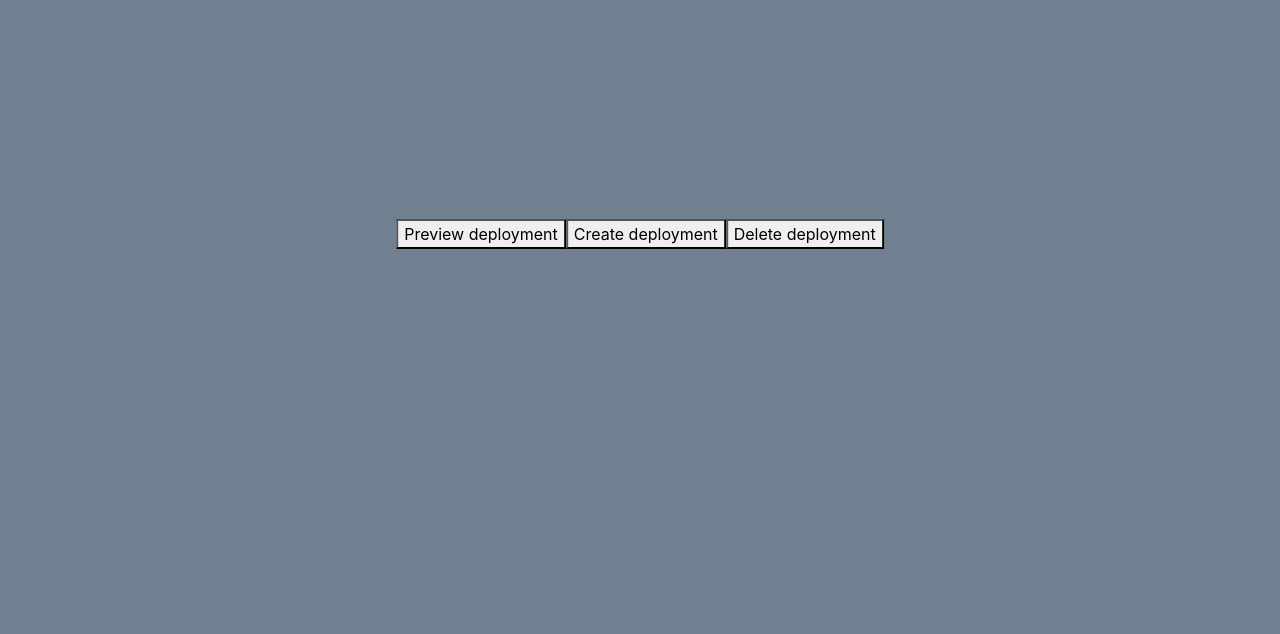
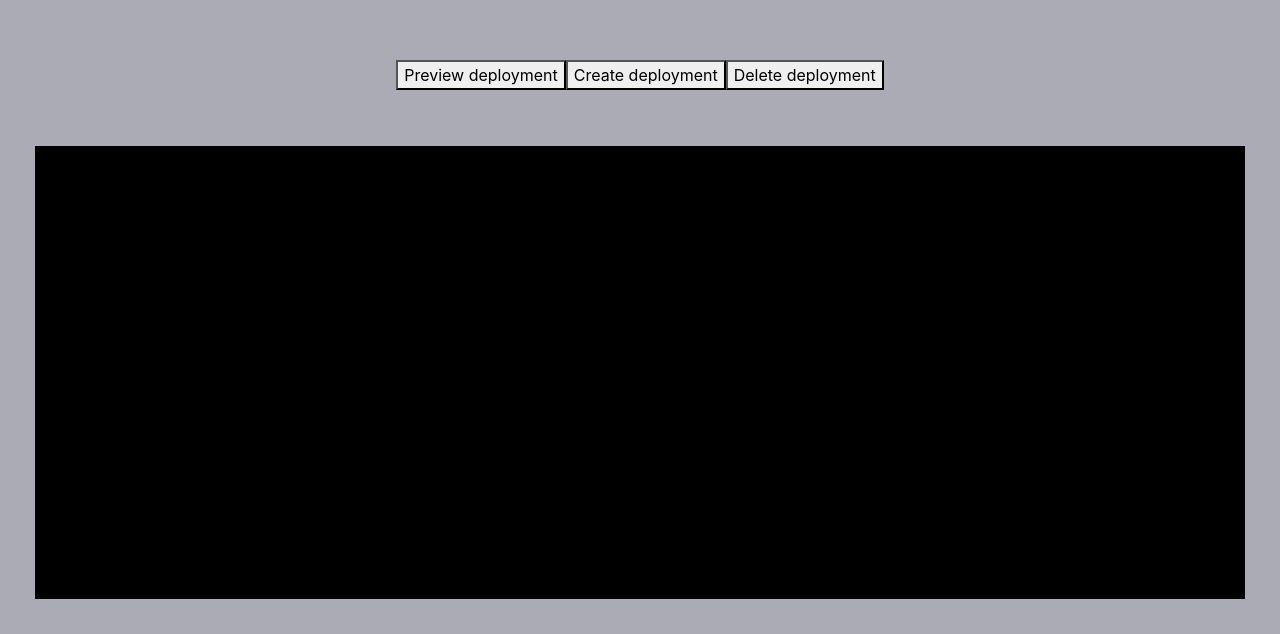
Before and after one commit to greg9702/CNOnt-Broker, a React (Create React App) app in the folder client/: page / in a window 1280 px wide. Shown: the part 166-800 px from the top of the page. Built offline with nearby package versions, Linux system fonts and the light colour scheme.

Commit message:
Deployment preview added, css improved

```diff
--- a/client/package.json
+++ b/client/package.json
@@ -8,7 +8,8 @@
     "@testing-library/user-event": "^7.2.1",
     "react": "^16.13.1",
     "react-dom": "^16.13.1",
-    "react-scripts": "3.4.1"
+    "react-scripts": "3.4.1",
+    "react-json-view": "latest"
   },
   "scripts": {
     "start": "react-scripts start",
--- a/client/src/App.css
+++ b/client/src/App.css
@@ -0,0 +1,11 @@
+html, body {
+    background: #3739513d;
+    width: 100%;
+    height: 100%;
+}
+
+#root {
+    width: 100%;
+    height: 100%;
+    padding: 30px;
+}
--- a/client/src/App.js
+++ b/client/src/App.js
@@ -3,14 +3,13 @@ import './index.css';
 import MessageReceiver from './components/MessageReceiver'
 import EchoSender from './components/EchoSender'
 import DeploymentManager from './components/DeploymentManager'
+import './App.css';
 
 export default class App extends React.Component {
 
     render() {
       return (
-        <div>
-          <DeploymentManager />
-        </div>
+        <DeploymentManager />
       );
     }
 }
--- a/client/src/components/DeploymentManager.css
+++ b/client/src/components/DeploymentManager.css
@@ -1,3 +1,32 @@
 #echo-sender {
   margin-top: 30px;
 }
+
+#deployment-manager {
+  width: 100%;
+  display: flex;
+  flex-direction: column;
+}
+
+#deployment-creator {
+  height: 40%;
+  margin: 5px;
+}
+
+#command-buttons {
+  display: flex;
+  flex-direction: row;
+  margin: 5px;
+}
+
+#status-logger {
+  height: 10%;
+}
+
+#deployment-preview {
+  overflow-y: auto;
+  height: 100%;
+  background-color: black;
+  text-align: left;
+  margin: 5px;
+}
--- a/client/src/components/DeploymentManager.js
+++ b/client/src/components/DeploymentManager.js
@@ -1,17 +1,19 @@
 import React from 'react';
+import ReactJson from 'react-json-view'
 import './DeploymentManager.css';
 
 export default class DeploymentManager extends React.Component {
 
     state = {
       serverUrl: "http://localhost:8080",
-      message: null
+      message: null,
+      preview: null
     }
 
     sendCreateDeployment = () => {
       fetch(this.state.serverUrl + "/api/v1/create-deployment")
       .then((response) => {
-        if (response.status == 201) {
+        if (response.status === 201) {
           this.setState({ message: "Created sucessfully" });
         } else {
           throw Error(response.statusText)
@@ -24,9 +26,9 @@ export default class DeploymentManager extends React.Component {
     sendDeleteDeployment = () => {
       fetch(this.state.serverUrl + "/api/v1/delete-deployment")
       .then((response) => {
-        if (response.status == 204) {
+        if (response.status === 204) {
           this.setState({ message: "Deployment deleted sucessfully" });
-        } else if (response.status == 404) {
+        } else if (response.status === 404) {
           this.setState({ message: "Deployment do not exists" });
         } else {
           throw Error(response.statusText)
@@ -39,12 +41,13 @@ export default class DeploymentManager extends React.Component {
     sendPreviewDeployment = () => {
       fetch(this.state.serverUrl + "/api/v1/preview-deployment")
       .then((response) => {
-        if (response.status == 200) {
+        if (response.status === 200) {
           response.json().then(data => {
             console.log(data["deployment"])
-            this.setState({ message: "Deployment preview: " + JSON.stringify(data["deployment"]) })
+            this.setState({ message: "Deployment preview available",
+                            preview: data["deployment"] })
           });
-        } else if (response.status == 404) {
+        } else if (response.status === 404) {
           this.setState({ message: "Deployment do not exists" });
         } else {
           throw Error(response.statusText)
@@ -58,6 +61,9 @@ export default class DeploymentManager extends React.Component {
     render() {
       return (
         <div id="deployment-manager">
+          <div id="deployment-creator">
+          </div>
+          <div id="command-buttons">
             <button
               onClick={this.sendPreviewDeployment}>
               Preview deployment
@@ -72,9 +78,19 @@ export default class DeploymentManager extends React.Component {
               onClick={this.sendDeleteDeployment}>
               Delete deployment
             </button>
-
-          <div>
+          </div>
+          <div id="status-logger">
             {this.state.message === null ? "" : this.state.message }
+          </div>
+          <div id="deployment-preview">
+            {this.state.preview === null ? "" :
+              <ReactJson src={this.state.preview}
+                         name="Deployment preview"
+                         theme="pop"
+                         iconStyle="square"
+                         indentWidth={10}
+                         displayObjectSize={false}
+                         displayDataTypes={false}/> }
           </div>
         </div>
       );
--- a/client/src/components/EchoSender.css
+++ b/client/src/components/EchoSender.css
@@ -1,3 +1,16 @@
 #echo-sender {
     margin-top: 30px;
 }
+
+#deployment-manager {
+    width: 100%;
+    height: 100%;
+    display: flex;
+    flex-direction: column;
+}
+
+#command-buttons {
+    display: flex;
+    flex-direction: row;
+    justify-content: center;
+}
```
Lines whose indentation alone changed are shown as unchanged.
